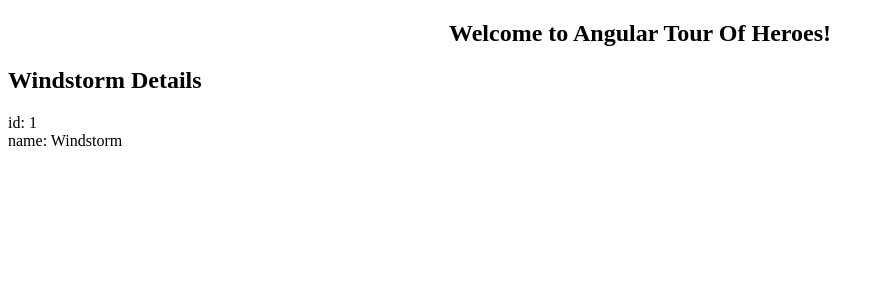
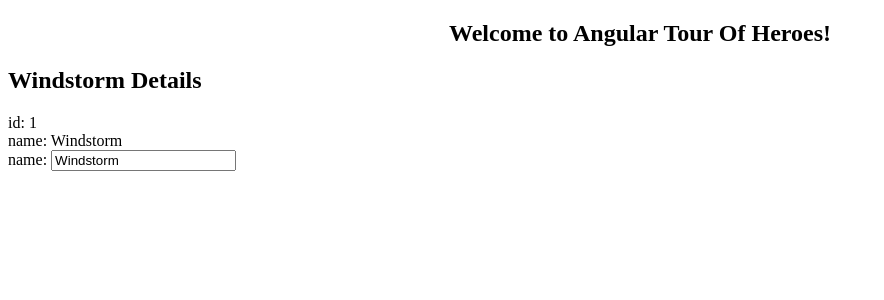
Before and after one commit to cnwyt/angular-tour-of-heroes, an Angular app: page / in a window 1280 px wide. Shown: the top 300 px of the page, without its empty margins (0-884 px from the left). Built offline with nearby package versions, Linux system fonts and the light colour scheme.

Commit message:
Edit the hero

```diff
--- a/src/app/heroes/heroes.component.html
+++ b/src/app/heroes/heroes.component.html
@@ -2,3 +2,10 @@
 <h2> {{hero.name}} Details </h2>
 <div> <span>id: </span>{{hero.id}} </div>
 <div> <span>name: </span>{{hero.name}} </div>
+
+<!-- Edit the hero -->
+<div>
+  <label>name:
+    <input [(ngModel)]="hero.name" placeholder="name">
+  </label>
+</div>
```
Also changed, not shown: src/app/app.module.ts (+11 -1 lines).
